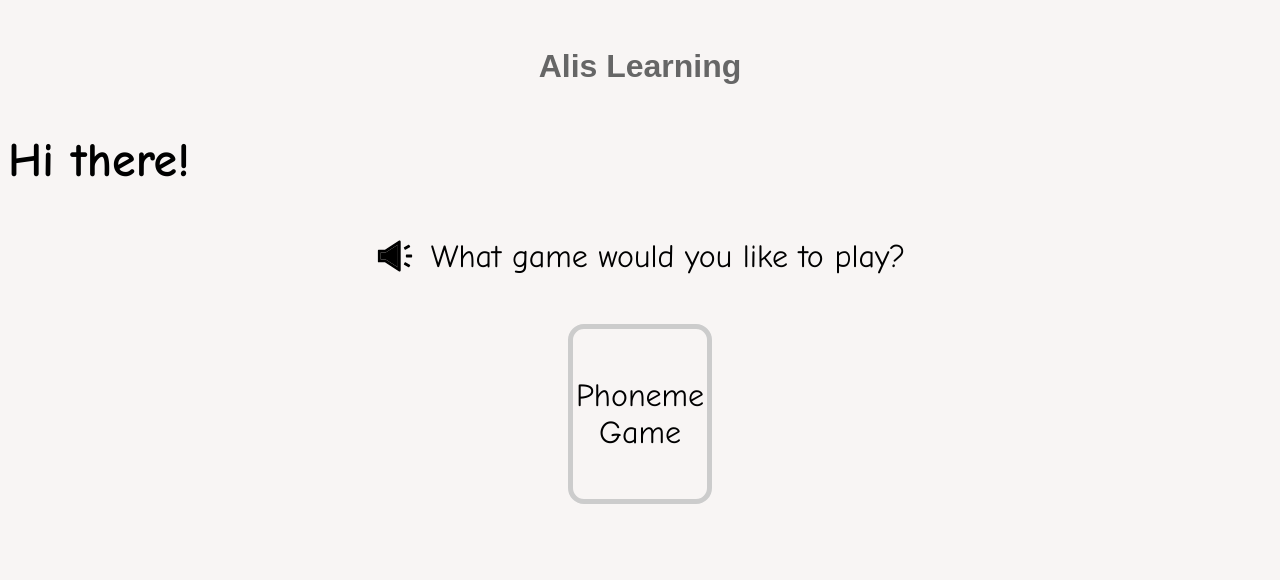
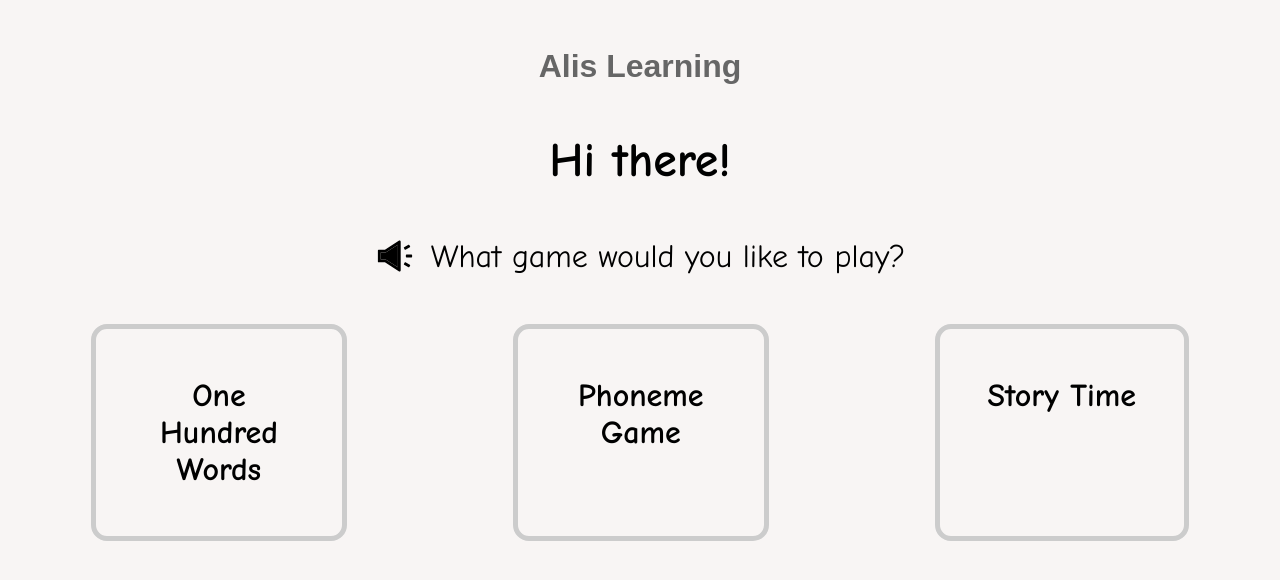
Before and after one commit to fac24/alis-learning, a Next.js app: page /child-landing in a window 1280 px wide. Shown: the top 580 px of the page. Built offline with nearby package versions, Linux system fonts and the light colour scheme.

Commit message:
two dummy tiles for games added

```diff
--- a/pages/child-landing.js
+++ b/pages/child-landing.js
@@ -6,12 +6,21 @@ import { useEffect } from "react";
 export default function ChildLanding({ learnerName }) {
   return (
     <>
-      <h2>{learnerName ? `Hi, ${learnerName}!` : "Hi there!"}</h2>
+      <SayHi>{learnerName ? `Hi, ${learnerName}!` : "Hi there!"}</SayHi>
 
       <Tts>What game would you like to play?</Tts>
-      <Link href="phoneme-game">
-        <GameTile>Phoneme Game</GameTile>
-      </Link>
+
+      <GameSelection>
+        <Link href="">
+          <GameTile>One Hundred Words</GameTile>
+        </Link>
+        <Link href="phoneme-game">
+          <GameTile>Phoneme Game</GameTile>
+        </Link>
+        <Link href="">
+          <GameTile>Story Time</GameTile>
+        </Link>
+      </GameSelection>
     </>
   );
 }
@@ -22,12 +31,26 @@ const GameTile = styled.a`
   cursor: pointer;
   display: block;
   text-align: center;
-  max-width: 9rem;
+  font-weight: bold;
+  max-width: 16rem;
   padding-top: 3rem;
   padding-bottom: 3rem;
+  padding-left: 3rem;
+  padding-right: 3rem;
   margin: 0 auto;
 
   &:hover {
     border-color: #666;
   }
 `;
+
+const SayHi = styled.h2`
+  text-align: center;
+`;
+
+const GameSelection = styled.div`
+  display: flex;
+  flex-direction: row;
+  justify-content: center;
+  justify-content: space-around;
+`;
```
